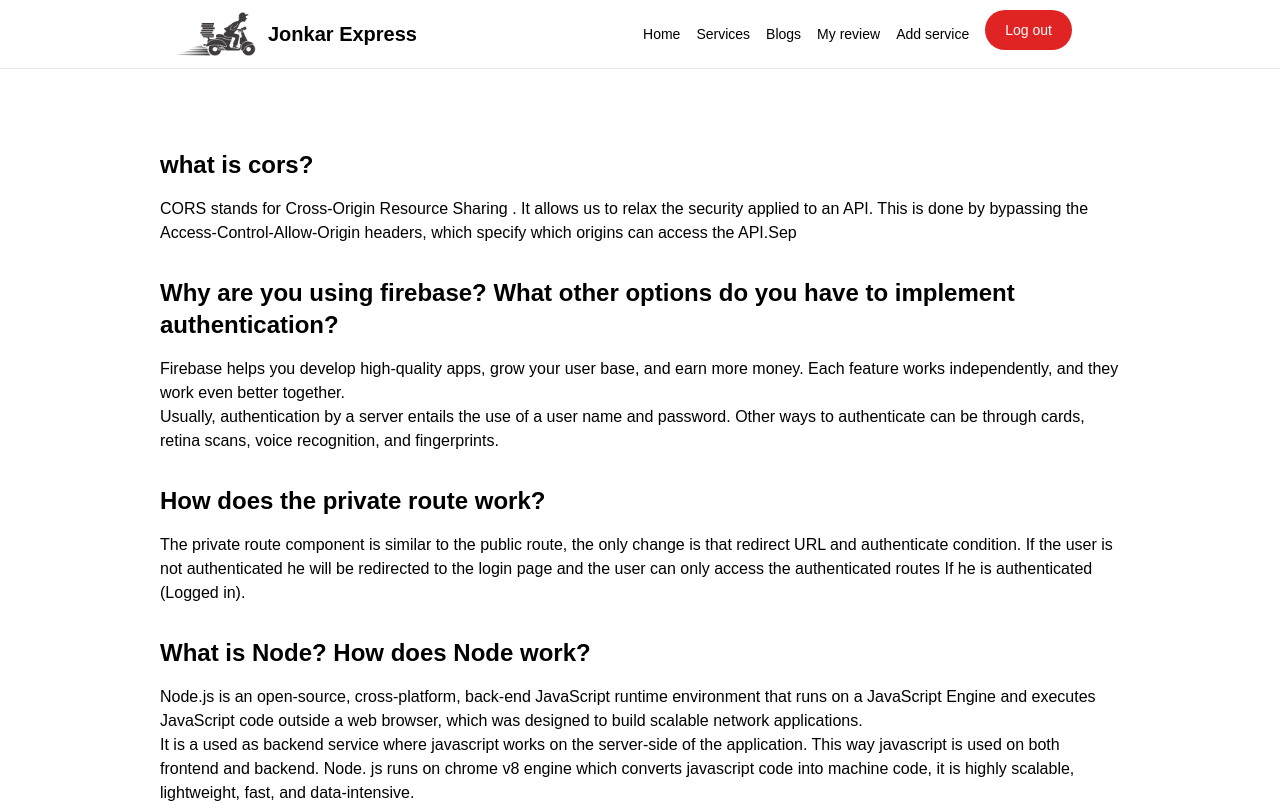
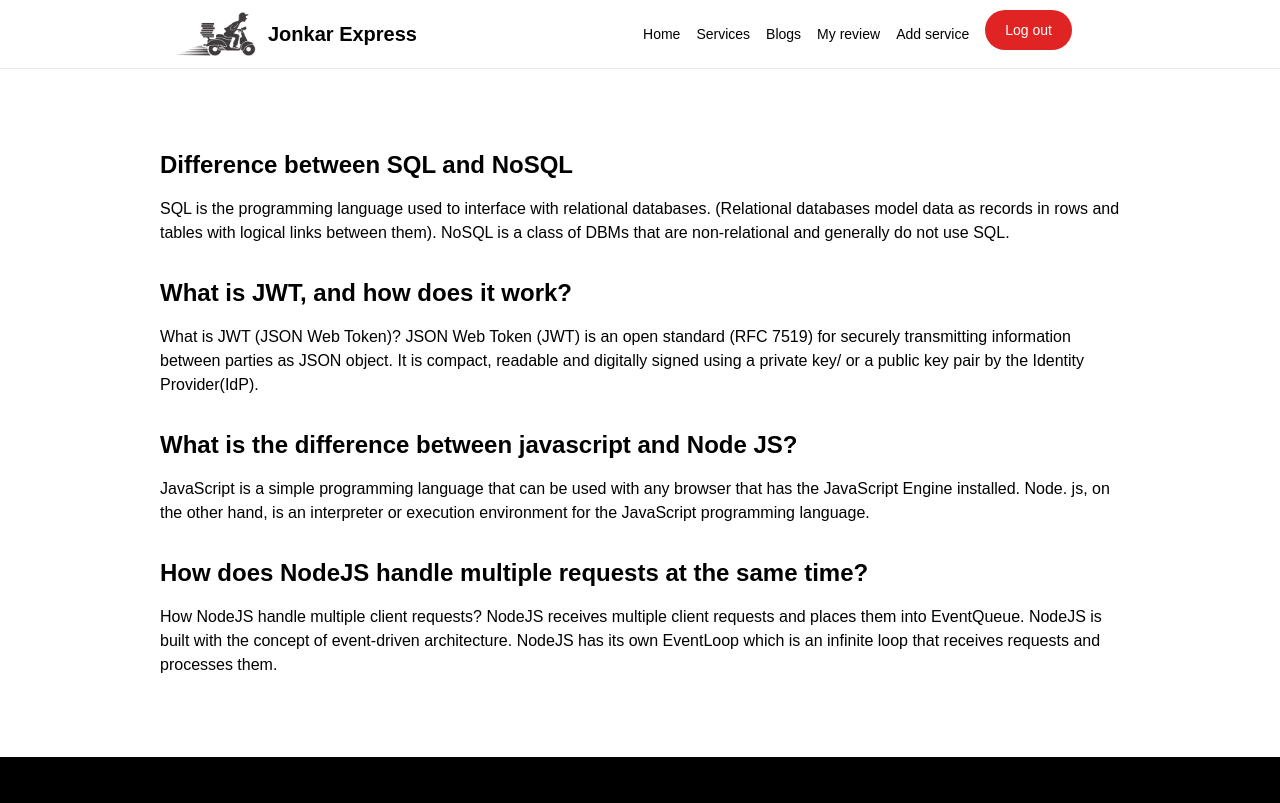
Before and after one commit to rejwan-ahamed/delivery-website-react-assignment-11-, a React (Create React App) app: page /blog in a window 1280 px wide. Shown: the top 803 px of the page. Built offline with nearby package versions, Linux system fonts and the light colour scheme; a web font is replaced by a local one.

Commit message:
firebase added

```diff
--- a/src/Components/Blog/Blog.js
+++ b/src/Components/Blog/Blog.js
@@ -2,52 +2,45 @@
 import UseTitle from "../Title";
 
 const Blog = () => {
-  UseTitle('Read blogs')
+  UseTitle("Read blogs");
   return (
     <div>
       <div className="blog-main mt-20 mb-20 px-4 lg:px-20 xl:px-40">
-        <h1 className="text-2xl font-[600] font-general">what is cors?</h1>
+        <h1 className="text-2xl font-[600] font-general">
+          Difference between SQL and NoSQL
+        </h1>
         <p className="font-general font-medium mt-4 mb-4">
-          CORS stands for Cross-Origin Resource Sharing . It allows us to relax
-          the security applied to an API. This is done by bypassing the
-          Access-Control-Allow-Origin headers, which specify which origins can
-          access the API.Sep
+          SQL is the programming language used to interface with relational
+          databases. (Relational databases model data as records in rows and
+          tables with logical links between them). NoSQL is a class of DBMs that
+          are non-relational and generally do not use SQL.
         </p>
         <h1 className="text-2xl font-[600] font-general mt-8">
-          Why are you using firebase? What other options do you have to
-          implement authentication?
+          What is JWT, and how does it work?
         </h1>
         <p className="font-general font-medium mt-4 mb-4">
-          Firebase helps you develop high-quality apps, grow your user base, and
-          earn more money. Each feature works independently, and they work even
-          better together. <br />
-          Usually, authentication by a server entails the use of a user name and
-          password. Other ways to authenticate can be through cards, retina
-          scans, voice recognition, and fingerprints.
+          What is JWT (JSON Web Token)? JSON Web Token (JWT) is an open standard
+          (RFC 7519) for securely transmitting information between parties as
+          JSON object. It is compact, readable and digitally signed using a
+          private key/ or a public key pair by the Identity Provider(IdP).
         </p>
         <h1 className="text-2xl font-[600] font-general mt-8">
-          How does the private route work?
+          What is the difference between javascript and Node JS?
         </h1>
         <p className="font-general font-medium mt-4 mb-4">
-          The private route component is similar to the public route, the only
-          change is that redirect URL and authenticate condition. If the user is
-          not authenticated he will be redirected to the login page and the user
-          can only access the authenticated routes If he is authenticated
-          (Logged in).
+          JavaScript is a simple programming language that can be used with any
+          browser that has the JavaScript Engine installed. Node. js, on the
+          other hand, is an interpreter or execution environment for the
+          JavaScript programming language.
         </p>
         <h1 className="text-2xl font-[600] font-general mt-8">
-          What is Node? How does Node work?
+          How does NodeJS handle multiple requests at the same time?
         </h1>
         <p className="font-general font-medium mt-4 mb-4">
-          Node.js is an open-source, cross-platform, back-end JavaScript runtime
-          environment that runs on a JavaScript Engine and executes JavaScript
-          code outside a web browser, which was designed to build scalable
-          network applications. <br />
-          It is a used as backend service where javascript works on the
-          server-side of the application. This way javascript is used on both
-          frontend and backend. Node. js runs on chrome v8 engine which converts
-          javascript code into machine code, it is highly scalable, lightweight,
-          fast, and data-intensive.
+          How NodeJS handle multiple client requests? NodeJS receives multiple
+          client requests and places them into EventQueue. NodeJS is built with
+          the concept of event-driven architecture. NodeJS has its own EventLoop
+          which is an infinite loop that receives requests and processes them.
         </p>
       </div>
     </div>
--- a/src/Components/Myreviews.js
+++ b/src/Components/Myreviews.js
@@ -41,7 +41,7 @@
                 <td class="py-4 px-6 text-blue-600  font-[600]">
                   <Link>Edit</Link>
                 </td>
-                <td class="py-4 px-6 text-blue-600 font-[600]">
+                <td class="py-4 px-6 text-red-600 font-[600]">
                   <Link>Delete</Link>
                 </td>
               </tr>
```
